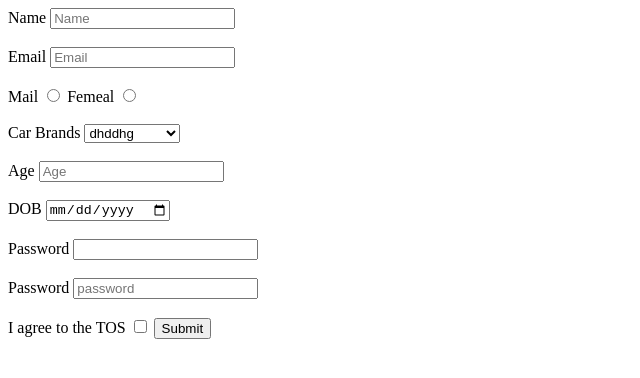
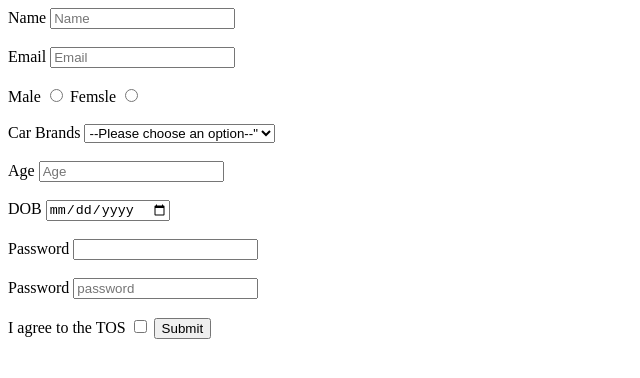
Before and after one commit to acciojob/signup-form-car-swasti2611, a website: page main.html in a window 1280 px wide. Shown: the whole page, without its empty margins (0-640 px from the left). Drawn offline with Linux system fonts and the light colour scheme.

Commit message:
created a submission

```diff
--- a/main.html
+++ b/main.html
@@ -22,23 +22,24 @@
 
 </br>
 
-<label for="gender_m">Mail</label>
+<label for="gender_m">Male</label>
 
 	<input type="radio" name="gender" id="gender_m"  required>
 
-		 <label for="gender_f">Femeal</label>
+		 <label for="gender_f">Femsle</label>
 	<input type="radio" name="gender" id="gender_f"  required>
 
 </br>
 
 </br>
 
-<label>Car Brands</label>
-  <select id="cars" required Placeholder="	--Please choose an option--">
-	  <option>
-		  dhddhg
+<label for="cars">Car Brands</label>
+  <select id="cars" required >
+	  <option value="">
+	  --Please choose an option--"
+
 	  </option>
-	  <option>ndnddbhdbv
+	  <option value="abc">abc
 	  </option>
   </select>
 
@@ -75,7 +76,7 @@
 <label for="tos">I agree to the TOS</label>
 	<input type="Checkbox" id="tos"  required>
 
-		 <button>Submit</button>
+		 <button type="submit">Submit</button>
 	</form>
     <script type="text/javascript" src="./script.js">
 </script>
```
